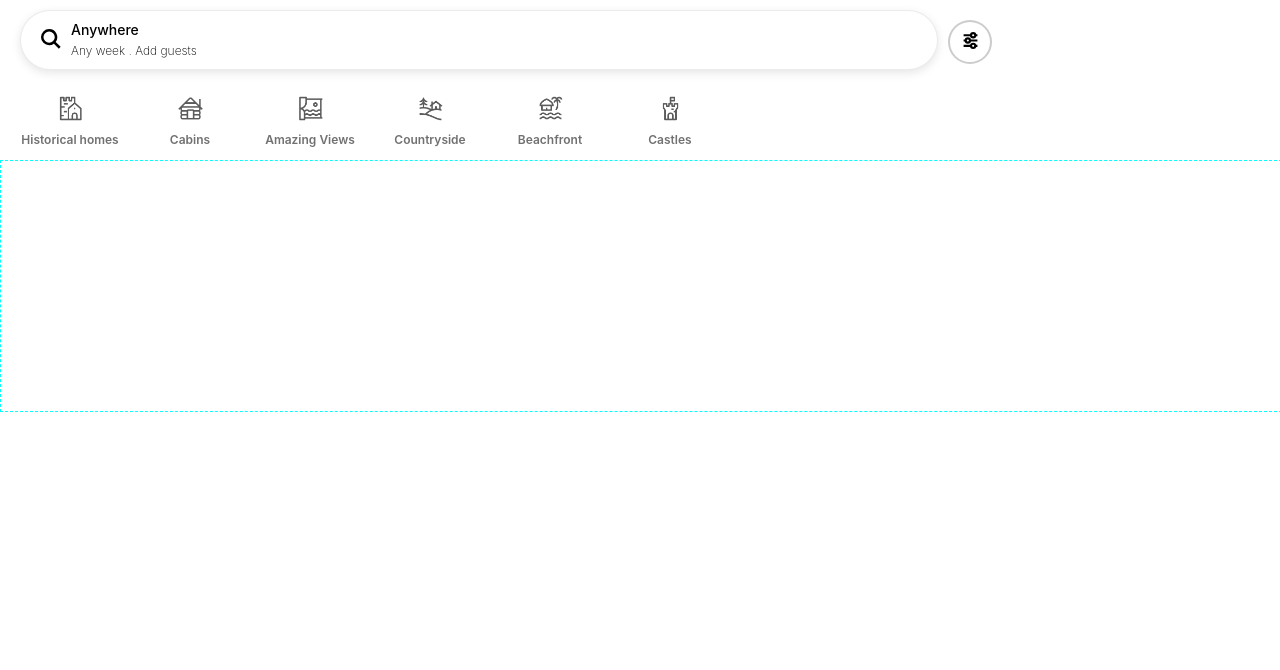
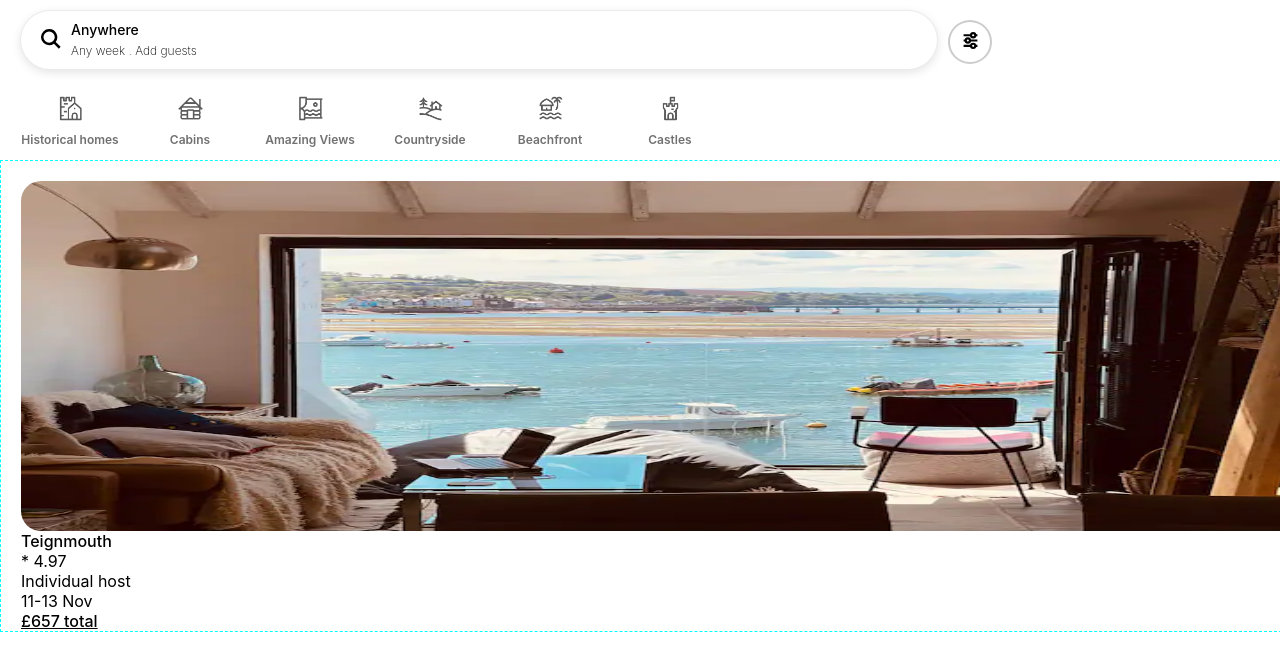
Before and after one commit to megcoast/Prebootcampproject, a plain HTML site: page index.html in a window 1280 px wide. Shown: the top 670 px of the page. Drawn offline with Linux system fonts and the light colour scheme.

Commit message:
HTML and CSS for gallery section

```diff
--- a/css/styles.css
+++ b/css/styles.css
@@ -52,9 +52,9 @@ body {
 
 #search_box_line1 {
     display: inline-block;
-font-size: 14px;
-font-weight: 500;
-width: 100%;
+    font-size: 14px;
+    font-weight: 500;
+    width: 100%;
 }
 
 #search_box_line2 {
@@ -94,6 +94,7 @@ width: 100%;
     padding-left: 20px;
     color: rgb(113, 113, 113);
     background-color: white;
+    overflow-x: hidden;
 
 }
 
@@ -120,9 +121,44 @@ width: 100%;
 
 #gallery_section {
     width:100%;
-    height:250px;
+    height:450px;
     border: 1px solid rgba(0 0 0/0.2);
     border-style: dashed;
     border-color: aqua;
+    padding-left: 20px;
+    padding-right: 20px;
+    padding-top: 20px;
+}
+
+.gallery_listing {
 
 }
+
+.gallery_listing_image{
+    width:100%;
+    height:350px;
+}
+
+.gallery_listing_image img {
+    width:100%;
+    height:100%;
+    border-radius: 20px;
+}
+
+.gallery_listing_text_container {
+
+}
+
+
+.gallery_listing_text_title_bold {
+    font-size: 16px;
+    font-weight: 500;
+}
+
+.gallery_listing_text_light { /*2 lines of light text 'Professional Host and dates' */
+
+}
+
+.underlined {
+   text-decoration: underline;
+}
--- a/index.html
+++ b/index.html
@@ -65,6 +65,21 @@
     </div>
 
     <div id="gallery_section">
+
+        <div class="gallery_listing">
+            <div class="gallery_listing_image">
+                <img src="images/teignmouth.jpeg"/>
+            </div>
+            <div class="gallery_listing_text_container">
+                <div class="gallery_listing_text_title_bold">Teignmouth</div>
+                <div>* 4.97</div>
+                <div class="gallery_listing_text_title_light">Individual host</div>
+                <div class="gallery_listing_text_title_light">11-13 Nov</div>
+                <div class="gallery_listing_text_title_bold underlined">£657 total</div>
+
+            </div>
+        </div>
+
     </div>
 
 
```
Also changed, not shown: images/gwynedd.jpeg (added), images/gwynedd.webp (added), images/stmargarets.jpeg (added), images/teignmouth.jpeg (added).
